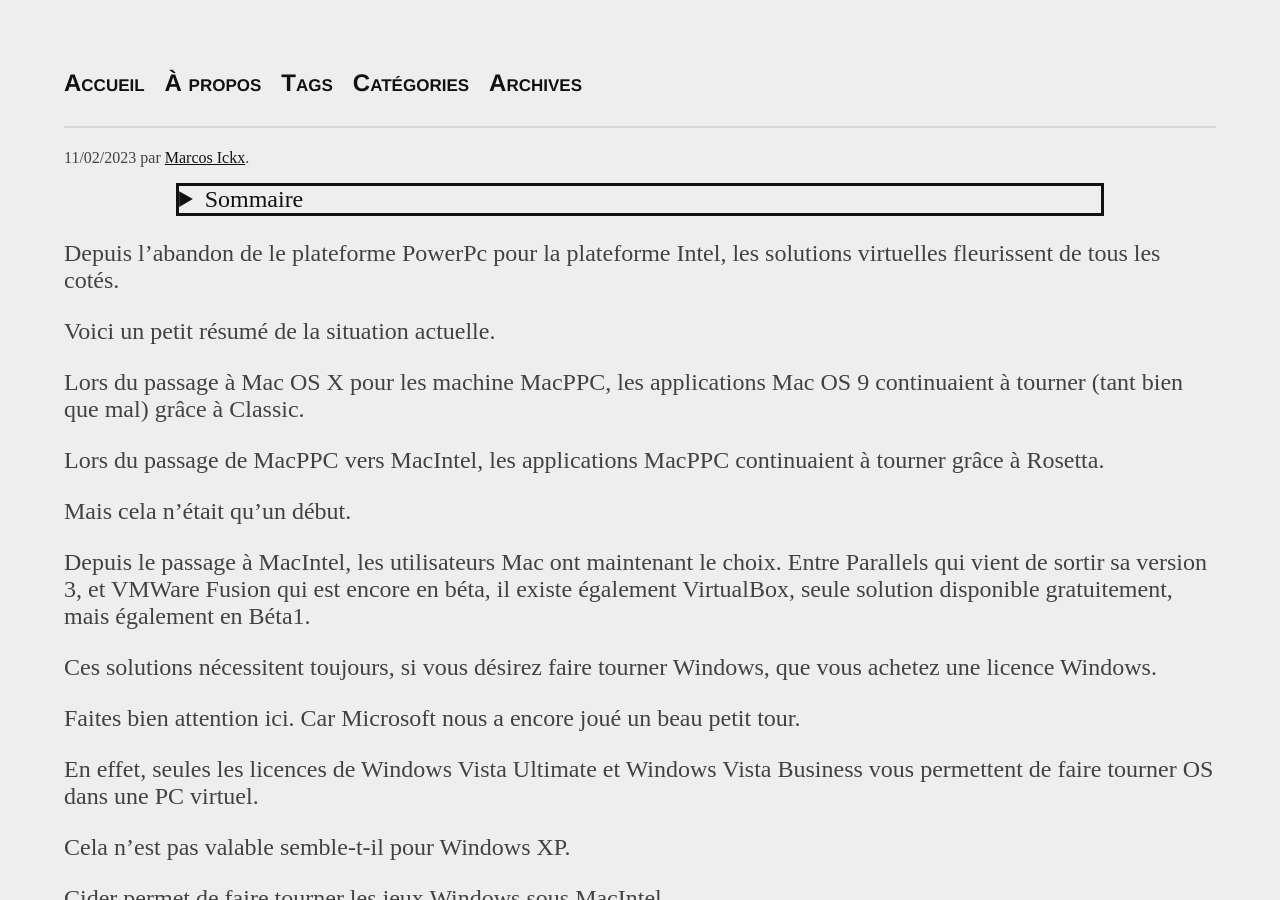
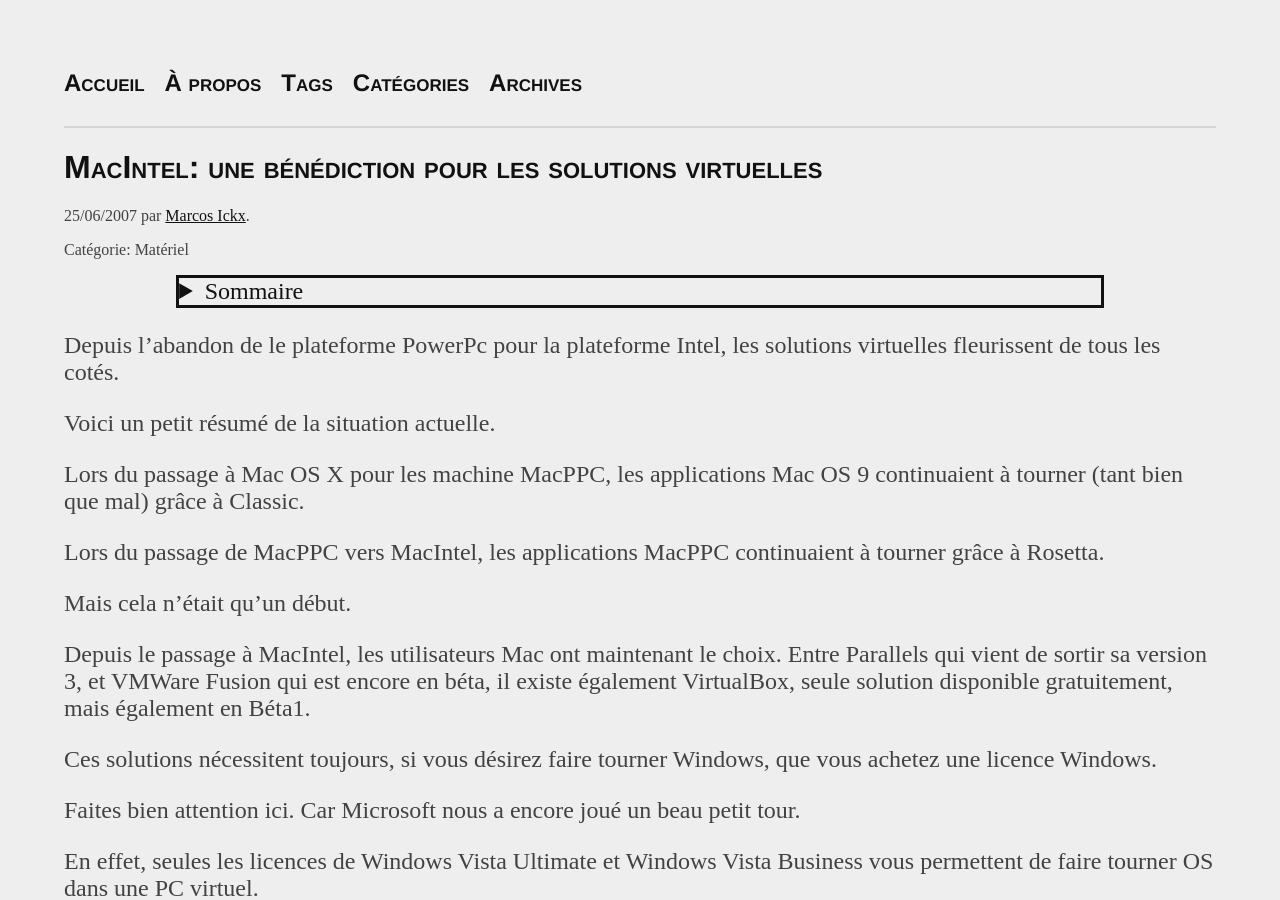
Before and after one commit to MarcosIckx/PreviewMarcosxNet, a Jekyll site: the page built from _posts/2007/2007-06-25-macintel-une-benediction-pour-les-solutions-virtuelles.md, in a window 1280 px wide and 900 px high. Built offline with Jekyll 4.4.1, drawn with Linux system fonts in a browser that asks for light colours.

Commit message:
Update 2007-06-25-macintel-une-benediction-pour-les-solutions-virtuelles.md

```diff
--- a/_posts/2007/2007-06-25-macintel-une-benediction-pour-les-solutions-virtuelles.md
+++ b/_posts/2007/2007-06-25-macintel-une-benediction-pour-les-solutions-virtuelles.md
@@ -1,5 +1,5 @@
 ---
-title: MacIntel: une bénédiction pour les solutions virtuelles
+title: "MacIntel: une bénédiction pour les solutions virtuelles"
 date: 2007-06-25
 category: Matériel
 ---
```
